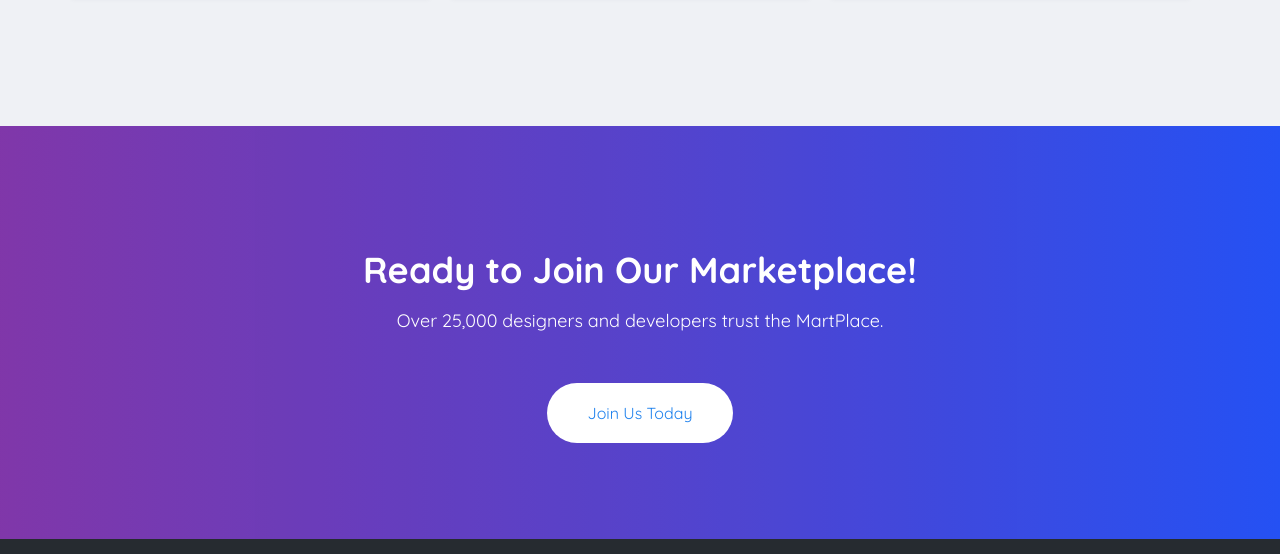
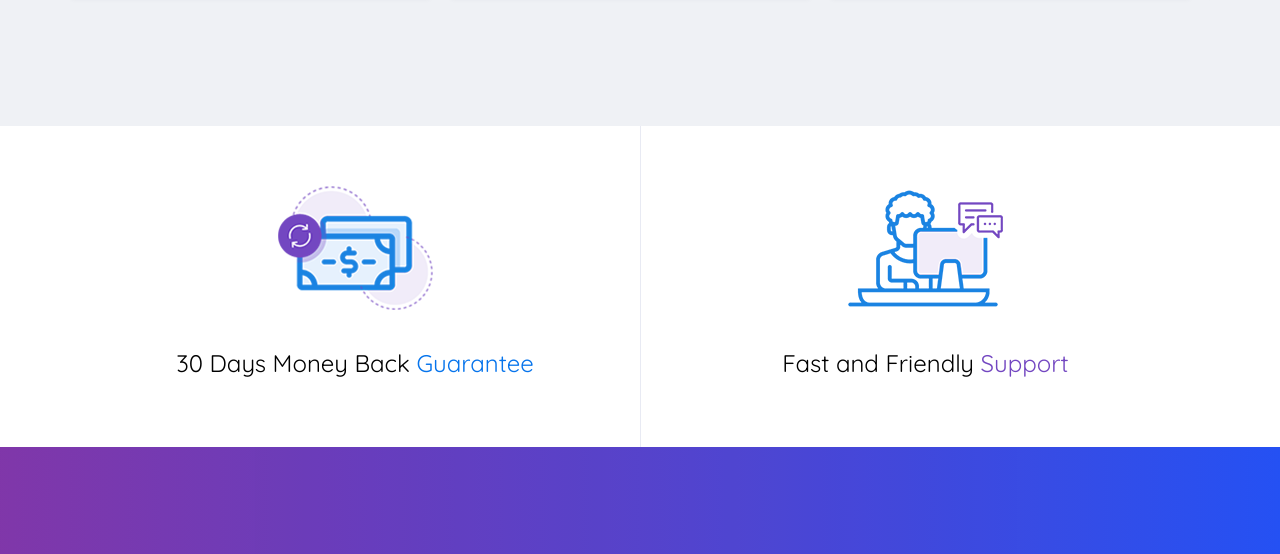
Before and after one commit to Flash922/market_home, a website: page app/index.html in a window 1280 px wide. Shown: the part 5263-5817 px from the top of the page. Drawn offline with nearby package versions, Linux system fonts and the light colour scheme; files whose address does not match are found by name.

Commit message:
added section support

```diff
--- a/app/index.html
+++ b/app/index.html
@@ -581,7 +581,24 @@
       </section>
 
 
-
+      <section class="support">
+        <div class="container">
+          <div class="support__inner">
+            <div class="support__item">
+              <div class="support__img support__img-guarantee"></div>
+              <div class="support__text">
+                30 Days Money Back  <span>Guarantee</span>
+              </div>
+            </div>
+            <div class="support__item">
+              <div class="support__img support__img-support"></div>
+              <div class="support__text support__text-support">
+                Fast and Friendly <span>Support</span>
+              </div>
+            </div>
+          </div>
+        </div>
+      </section>
       <section class="join">
         <div class="container">
           <div class="join__inner">
--- a/app/scss/style.scss
+++ b/app/scss/style.scss
@@ -398,7 +398,8 @@
     margin-left: auto;
   }
 }
-.home-slider__wrapper, .home-slider__wrapper-two {
+.home-slider__wrapper,
+.home-slider__wrapper-two {
   .slick-prev,
   .slick-next {
     position: absolute;
@@ -426,7 +427,7 @@
 }
 .home-slider__wrapper-two {
   .slick-prev,
-  .slick-next{
+  .slick-next {
     background-color: $blue;
   }
 }
@@ -440,7 +441,7 @@
   &__inner {
     padding: 120px 0;
   }
-  &__button{
+  &__button {
     display: block;
     width: 190px;
     padding: 15px 30px;
@@ -529,7 +530,6 @@
     border-radius: 7em;
     background-position: center;
     background-size: cover;
-
   }
   &-author {
     font-size: 15px;
@@ -549,7 +549,7 @@
     align-items: center;
   }
   &-price {
-    padding:8px 18px ;
+    padding: 8px 18px;
     margin-right: 15px;
     background-color: #e6f1fd;
     color: $blue;
@@ -559,16 +559,15 @@
   &-rating {
   }
 }
-.icon-wordpress:before{
+.icon-wordpress:before {
   margin-right: 10px;
 }
 .button {
-
 }
 .lnr-heart {
   color: #6f7d8d;
   margin-right: 20px;
-  &::before{
+  &::before {
     color: $violet;
     margin-right: 8px;
   }
@@ -578,7 +577,7 @@
 .lnr-cart {
   color: $blue;
   margin-left: auto;
-  &::before{
+  &::before {
     margin-right: 10px;
   }
 }
@@ -586,30 +585,75 @@
 /* -------------------------------------------------------------------------- */
 /* ------------------------------ End n-product ----------------------------- */
 /* -------------------------------------------------------------------------- */
+/* ------------------------------- start news ------------------------------- */
+
+/* -------------------------------- end news -------------------------------- */
+/* -------------------------------------------------------------------------- */
+/* ------------------------------ Start Support ----------------------------- */
+/* -------------------------------------------------------------------------- */
+.support {
+  &__inner {
+    display: flex;
+  }
+  &__img {
+    margin: 0 auto;
+    background-position: center;
+    background-size: contain;
+    background-repeat: no-repeat;
+    min-height: 125px;
+    max-width: 155px;
+    margin-bottom: 30px;
+  }
+  &__item {
+    padding: 60px;
+    text-align: center;
+    width: 50%;
+  }
+  &__item + &__item {
+    border-left: 1px solid #e8eaf3;
+  }
+  &__img-support {
+    background-image: url(../img/comp.png);
+  }
+  &__img-guarantee {
+    background-image: url(../img/money.png);
+  }
+  &__text {
+    font-size: 24px;
+    span {
+      color: $blue;
+    }
+  }
+  &__text-support span {
+    color: $violet;
+  }
+}
+
+/* -------------------------------------------------------------------------- */
+/* ------------------------------- End Support ------------------------------ */
+/* -------------------------------------------------------------------------- */
 /* ------------------------------- start join ------------------------------- */
 /* -------------------------------------------------------------------------- */
-.join{
-  background-image: linear-gradient( -90deg, rgb(13,62,242) 0%, rgb(64,48,201) 46%, rgb(114,33,160) 100%);
+.join {
+  background-image: linear-gradient(-90deg, rgb(13, 62, 242) 0%, rgb(64, 48, 201) 46%, rgb(114, 33, 160) 100%);
   opacity: 0.902;
   min-height: 400px;
-  &__inner{
+  &__inner {
     padding: 110px 0;
     color: #fff;
     text-align: center;
   }
-  &__title{
+  &__title {
     font-size: 36px;
   }
-  &__text{
+  &__text {
     font-size: 18px;
     margin-bottom: 60px;
   }
-  &__link{
+  &__link {
     padding: 20px 40px;
-
   }
 }
-
 
 /* -------------------------------------------------------------------------- */
 /* -------------------------------- end join -------------------------------- */
```
Also changed, not shown: app/css/style.min.css, app/img/comp.png (added), app/img/money.png (added). Lines whose indentation alone changed are shown as unchanged.
